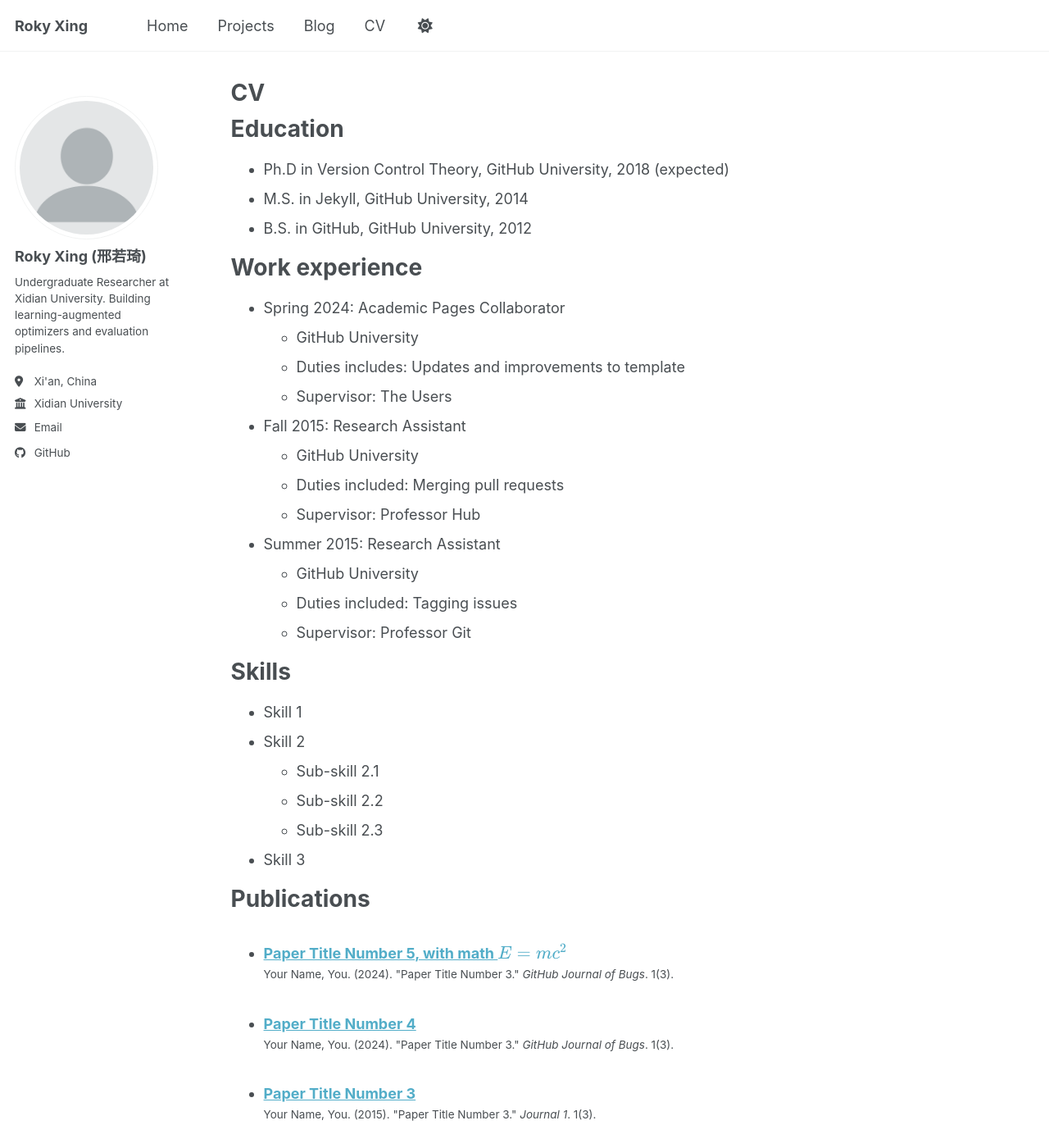
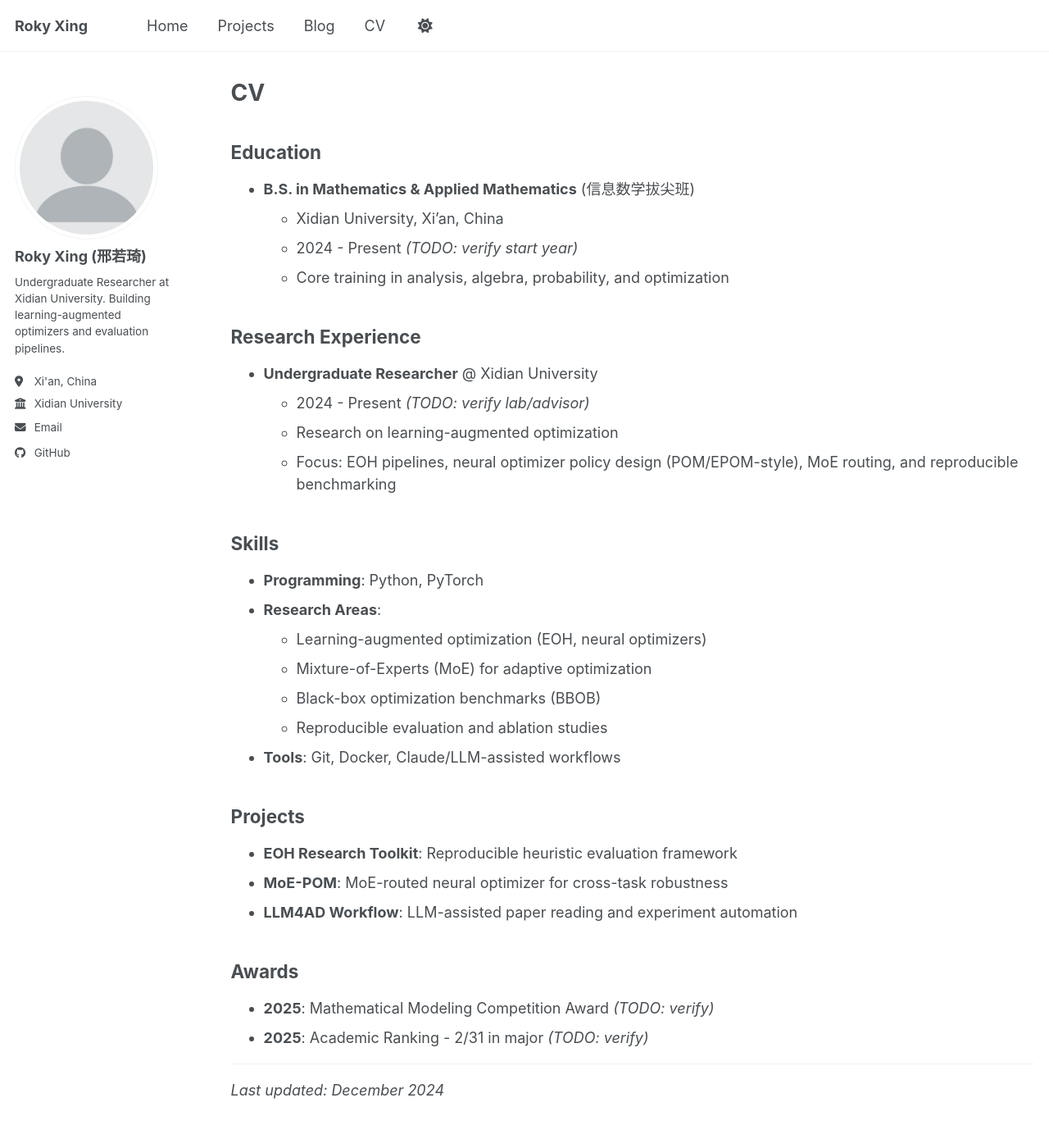
Before and after one commit to Roki-Xing/Roki-Xing.github.io, a Jekyll site: the page built from _pages/cv.md, in a window 1280 px wide and 1400 px high. Shown: the whole window at 82% size. Built offline with Jekyll 4.4.1, drawn with Linux system fonts in a browser that asks for light colours; a script bundle is joined from its source files by our own code; library files that are not in the unit come from our copies; some of the changed text lies outside the part shown.

Commit message:
feat: add personal content to homepage and CV
  - Homepage: About, News, Experience, Projects, Awards
  - CV: Education, Research, Skills, Projects

```diff
--- a/_pages/cv.md
+++ b/_pages/cv.md
@@ -9,56 +9,44 @@ redirect_from:
 
 {% include base_path %}
 
-Education
-======
-* Ph.D in Version Control Theory, GitHub University, 2018 (expected)
-* M.S. in Jekyll, GitHub University, 2014
-* B.S. in GitHub, GitHub University, 2012
+<!-- TODO: Add PDF download link when CV PDF is ready -->
+<!-- [Download CV (PDF)](/files/cv.pdf) -->
 
-Work experience
-======
-* Spring 2024: Academic Pages Collaborator
-  * GitHub University
-  * Duties includes: Updates and improvements to template
-  * Supervisor: The Users
+## Education
 
-* Fall 2015: Research Assistant
-  * GitHub University
-  * Duties included: Merging pull requests
-  * Supervisor: Professor Hub
+* **B.S. in Mathematics & Applied Mathematics** (信息数学拔尖班)
+  * Xidian University, Xi'an, China
+  * 2024 - Present *(TODO: verify start year)*
+  * Core training in analysis, algebra, probability, and optimization
 
-* Summer 2015: Research Assistant
-  * GitHub University
-  * Duties included: Tagging issues
-  * Supervisor: Professor Git
+## Research Experience
 
-Skills
-======
-* Skill 1
-* Skill 2
-  * Sub-skill 2.1
-  * Sub-skill 2.2
-  * Sub-skill 2.3
-* Skill 3
+* **Undergraduate Researcher** @ Xidian University
+  * 2024 - Present *(TODO: verify lab/advisor)*
+  * Research on learning-augmented optimization
+  * Focus: EOH pipelines, neural optimizer policy design (POM/EPOM-style), MoE routing, and reproducible benchmarking
 
-Publications
-======
-  <ul>{% for post in site.publications reversed %}
-    {% include archive-single-cv.html %}
-  {% endfor %}</ul>
+## Skills
 
-Talks
-======
-  <ul>{% for post in site.talks reversed %}
-    {% include archive-single-talk-cv.html  %}
-  {% endfor %}</ul>
+* **Programming**: Python, PyTorch
+* **Research Areas**:
+  * Learning-augmented optimization (EOH, neural optimizers)
+  * Mixture-of-Experts (MoE) for adaptive optimization
+  * Black-box optimization benchmarks (BBOB)
+  * Reproducible evaluation and ablation studies
+* **Tools**: Git, Docker, Claude/LLM-assisted workflows
 
-Teaching
-======
-  <ul>{% for post in site.teaching reversed %}
-    {% include archive-single-cv.html %}
-  {% endfor %}</ul>
+## Projects
 
-Service and leadership
-======
-* Currently signed in to 43 different slack teams
+* **EOH Research Toolkit**: Reproducible heuristic evaluation framework
+* **MoE-POM**: MoE-routed neural optimizer for cross-task robustness
+* **LLM4AD Workflow**: LLM-assisted paper reading and experiment automation
+
+## Awards
+
+* **2025**: Mathematical Modeling Competition Award *(TODO: verify)*
+* **2025**: Academic Ranking - 2/31 in major *(TODO: verify)*
+
+---
+
+*Last updated: December 2024*
```
Also changed, not shown: _pages/about.md (+60 -36 lines).
